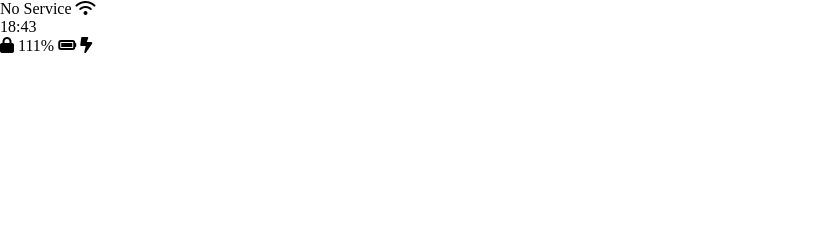
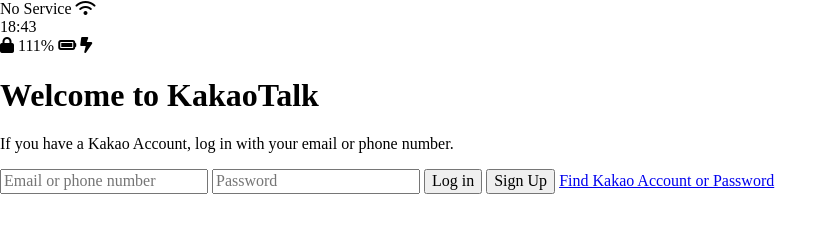
Before and after one commit to yoojanghun/hello, a plain HTML site: page index.html in a window 1280 px wide. Shown: the whole page, without its empty margins (0-837 px from the left). Drawn offline with Linux system fonts and the light colour scheme.

Commit message:
created login-form and header in html

```diff
--- a/index.html
+++ b/index.html
@@ -23,6 +23,18 @@
         </div>
     </div>
 
+    <header class="welcome-header">
+        <h1 class="welcome-header__title">Welcome to KakaoTalk</h1>
+        <p class="welcome-header__text">If you have a Kakao Account, log in with your email or phone number.</p>
+    </header>
+
+    <form action="" class="login-form">
+        <input type="text" placeholder="Email or phone number" maxlength="20" required>
+        <input type="password" placeholder="Password" minlength="5" required>
+        <input type="submit" value="Log in">
+        <input type="submit" value="Sign Up">
+        <a href="#">Find Kakao Account or Password</a>
+    </form>
     <script src="https://kit.fontawesome.com/1b4e17680f.js" crossorigin="anonymous"></script>
 </body>
 </html>
```
